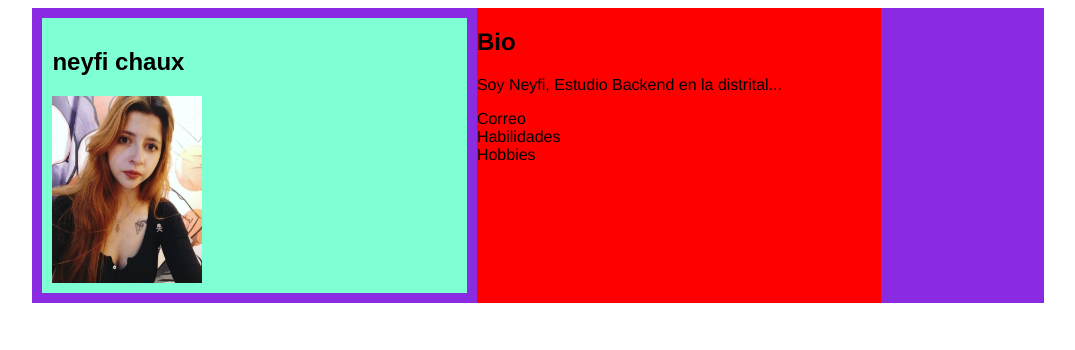
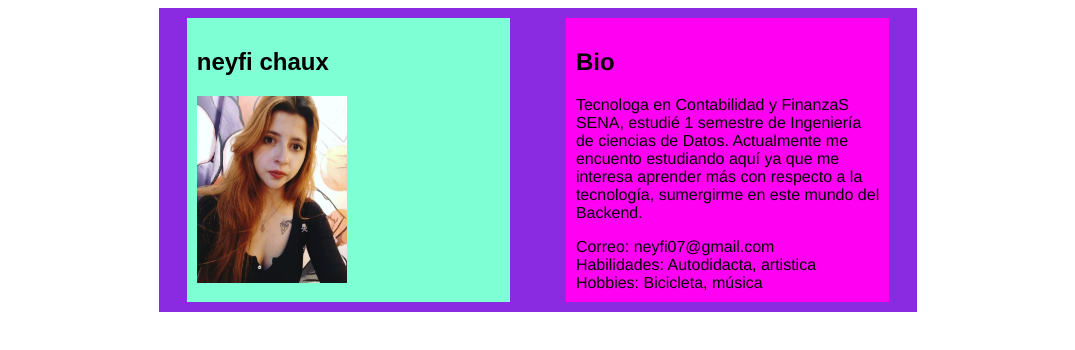
Before and after one commit to NeyfiChaux/Biografia, a plain HTML site: page index.html in a window 1280 px wide. Shown: the whole page, without its empty margins (102-1177 px from the left). Drawn offline with Linux system fonts and the light colour scheme.

Commit message:
Cambiar colores, mejorar texto

```diff
--- a/estilos.css
+++ b/estilos.css
@@ -2,7 +2,7 @@
     background-color: blueviolet;
     display: flex;
     margin: 0 auto;
-    width: 80%;
+    width: 60%;
 }
 
 .izquierda {
@@ -12,13 +12,19 @@
     font-family: Arial, Helvetica, sans-serif;
     margin: 10px;
     padding: 10px;
+    margin-left: auto;
+    margin-right: auto;
+
 
 }
 
 .derecha {
 
     width: 40%;
-    background-color: red;
+    background-color: rgb(255, 0, 242);
     font-family: 'Franklin Gothic Medium', 'Arial Narrow', Arial, sans-serif;
-
+    margin: 10px;
+    padding: 10px;
+    margin-left: auto;
+    margin-right: auto;
 }
--- a/index.html
+++ b/index.html
@@ -13,11 +13,13 @@
             <section class="derecha">
                 <h1>Bio</h1>
                 <p>
-                    Soy Neyfi, Estudio Backend en la distrital...
+                    Tecnologa en Contabilidad y FinanzaS SENA, estudié 1 semestre de Ingeniería de ciencias
+                    de Datos. Actualmente me encuento estudiando aquí ya que me interesa aprender más con
+                    respecto a la tecnología, sumergirme en este mundo del Backend.
                 </p>
-                <div>Correo</div>
-                <div>Habilidades</div>
-                <div>Hobbies</div>
+                <div>Correo: neyfi07@gmail.com</div>
+                <div>Habilidades: Autodidacta, artistica</div>
+                <div>Hobbies: Bicicleta, música</div>
 
             </section>
 
```
